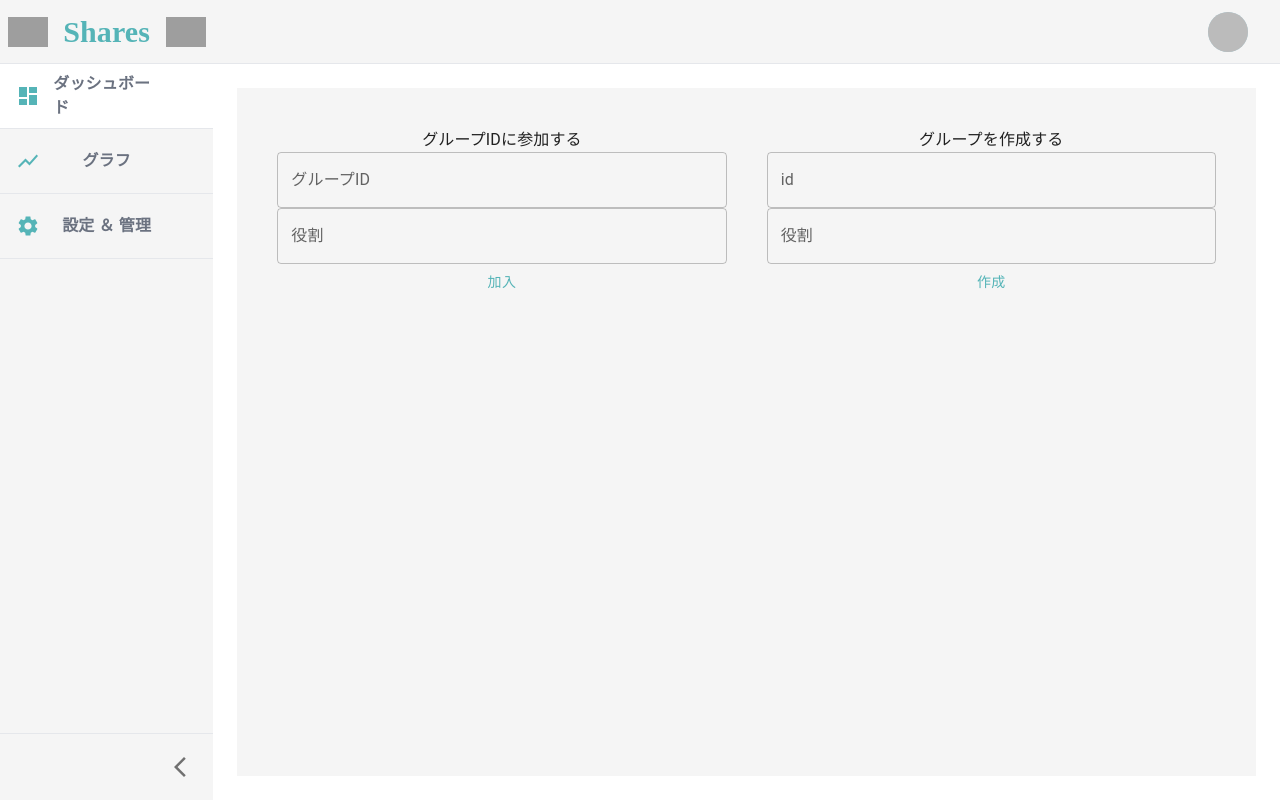
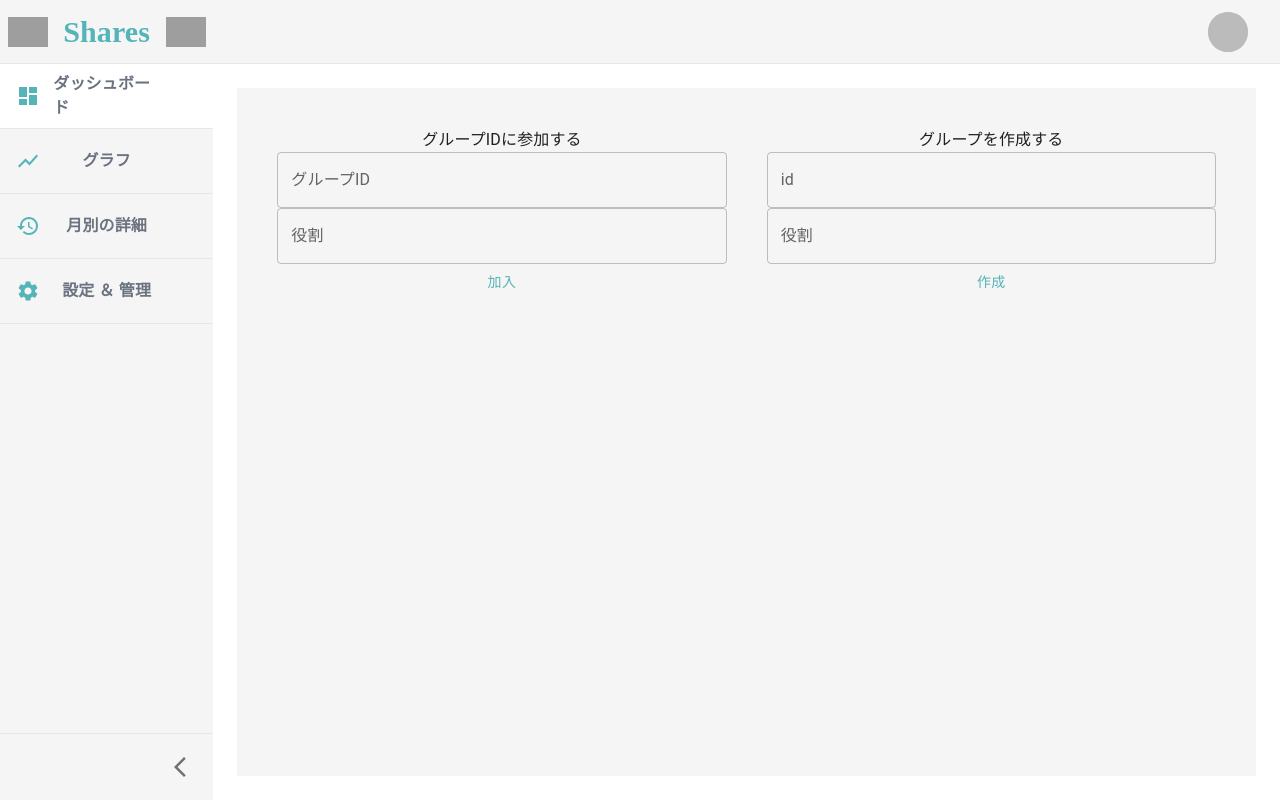
Before and after one commit to wato787/shares, a Next.js app: page / in a window 1280 px wide. Built offline with nearby package versions, Linux system fonts and the light colour scheme; no server answers; the database is empty; sample sign-in values are in the browser's storage; grey boxes are pictures that could not be loaded; a web font is replaced by a local one.

Commit message:
月別詳細リンク追加

```diff
--- a/src/components/templates/PageNavigation.tsx
+++ b/src/components/templates/PageNavigation.tsx
@@ -8,6 +8,7 @@ import { Current } from '@/types/type';
 import DashboardIcon from '@mui/icons-material/Dashboard';
 import SettingsIcon from '@mui/icons-material/Settings';
 import ShowChartIcon from '@mui/icons-material/ShowChart';
+import HistoryIcon from '@mui/icons-material/History';
 
 const PageNavigation = ({ current }: Current): ReactElement => {
   const open = useSelector((state: RootState) => state.drawer.open);
@@ -69,6 +70,21 @@ const PageNavigation = ({ current }: Current): ReactElement => {
         className={classNames(
           'w-full px-4 py-5 flex items-center border-b relative hover:bg-white',
           !open && 'justify-center',
+          current === 'detail' ? 'bg-white' : ''
+        )}
+        href={{ pathname: '/detail', query: { current: 'detail' } }}
+      >
+        <HistoryIcon color='primary' />
+        {open && (
+          <div className='absolute top-1/2 left-1/2 -translate-x-1/2 -translate-y-1/2'>
+            <span className='font-bold text-gray-500'>月別の詳細</span>
+          </div>
+        )}
+      </Link>
+      <Link
+        className={classNames(
+          'w-full px-4 py-5 flex items-center border-b relative hover:bg-white',
+          !open && 'justify-center',
           current === 'setting' ? 'bg-white' : ''
         )}
         href={{ pathname: '/setting', query: { current: 'setting' } }}
```
